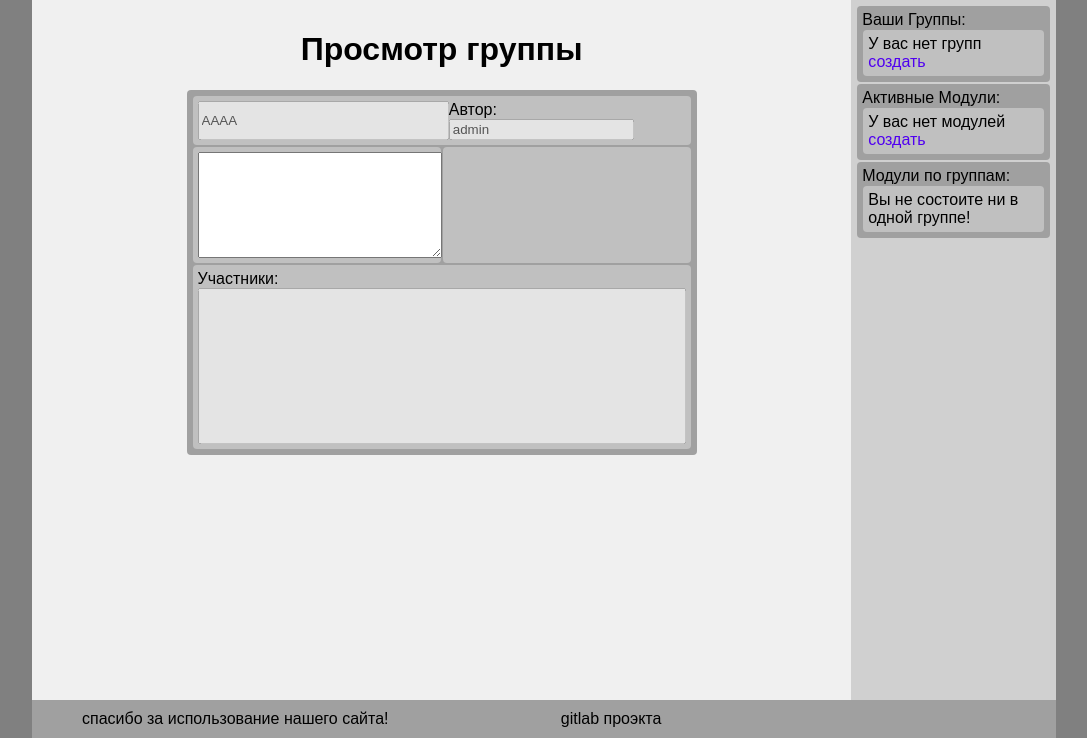
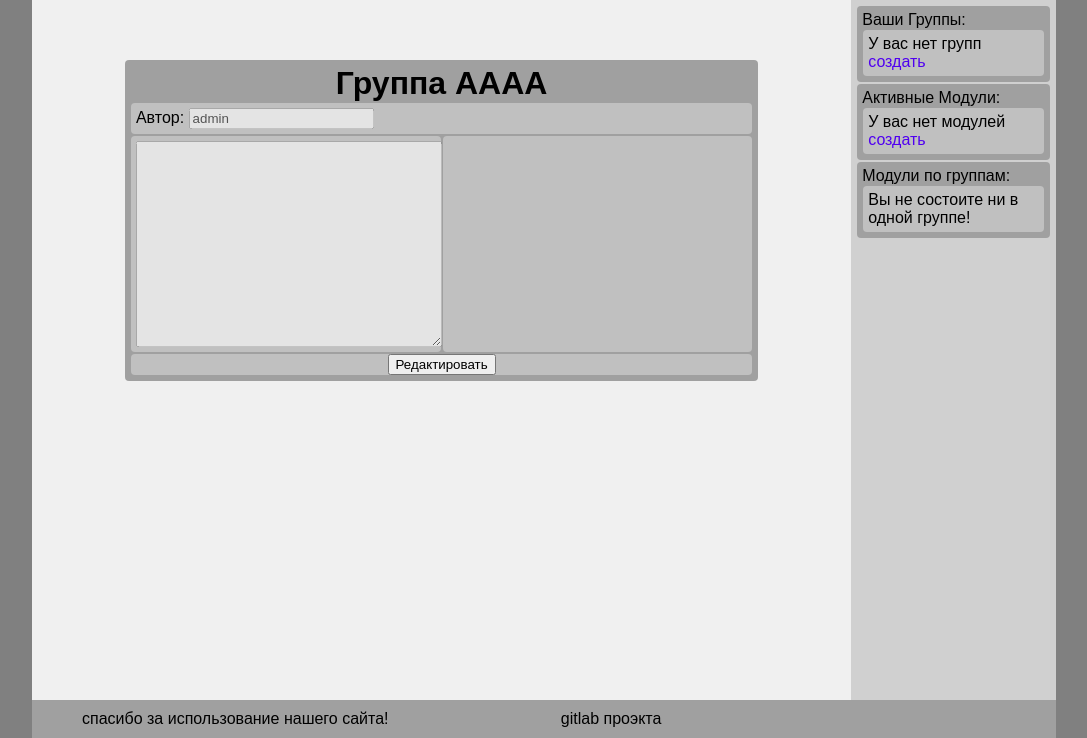
Before and after one commit to maximalekseenko/testing-system, a Django app: a page that uses groups/templates/group_show.html in a window 1280 px wide. Shown: the part 62-800 px from the top of the page, without its empty margins (96-1183 px from the left). Run offline with Django 3.2, Linux system fonts and the light colour scheme; a user stored in the database is signed in; data comes from the database, SQL or seed files in the repository; both versions use the stored data as it was after the commit.

Commit message:
html css rework(bigbox; submitbox)

```diff
--- a/groups/templates/group_show.html
+++ b/groups/templates/group_show.html
@@ -1,52 +1,43 @@
 {% extends './base.html' %}
 
 {% block content %}
-    <h1 align="center">{{pagename}}</h1>
-    <form method="POST" id="form">
-        {% csrf_token %}
 
-        <div class="flex flex-col box" style="margin: auto; width: 500px;">
+<div class="bigbox">
+
+    <h1>{{tr_group}} {{group.name}}</h1>
+
+    <form method="POST" id="form"> {% csrf_token %}
+
         <div class="flex flex-sb component2">
-                <input value="{{group.name}}" disabled=true maxlength="32" style="width: 50%"/>
             <div>
                 {{tr_author}}:
                 <input value="{{group.author}}" disabled=true/>
             </div>
         </div>
-            {{group.description}}
+
+
         <div class="flex">
             <div class="flex-col component2" style="width: 50%">
-                    <textarea style="width: 100%; resize: vertical; height: 100px">{{group.description}}</textarea>
+                <textarea style="width: 100%; resize: vertical; height: 200px" disabled=true>{{group.description}}</textarea>
             </div>
-                <div class="flex-col component2" style="width: 50%"></div>
+
+            <div class="flex-col component2" style="width: 50%">
+
             </div>
-            <div class="flex-col component2">
-                {{ form.members.label }}:
-                {{ form.members }}
-                {% if action == "create" or action == "edit" %}
-                <div class="flex" id="mem_edit_div">
-                    <select id="mem_select">
-                        {% for user in all_users %}
-                        <option value="{{user.username}}">{{user.username}}</option>
-                        {% endfor %}
-                    </select>
-                    <input type="button" value="add" onclick="mem_add_btn_click()">
-                    <input type="button" value="remove" onclick="mem_rem_btn_click()">
         </div>
+
+
+        <div class="submitbox">
+            {% if gr_action == "edit" %}
+            <input type="button" onclick="gr_edit()" value={{tr_edit}}>
+            {% endif %}
+
+            {% if gr_action == "join" %}
+            <input type="button" onclick="gr_join()" value={{tr_join}}>
             {% endif %}
         </div>
 
-            <div class="flex" style="width: 100%;">
-                <div style="margin: auto;">
-                    {% if action == "create" or action == "edit" %}
-                    <input type="button" onclick="mem_create()" value={{buttonname}}>
-                    {% endif %}
-                    {% if action == "edit" %}
-                    <input type="button" onclick="mem_delete()" value="Удалить">
-                    {% endif %}
+    </form>
 </div>
-            </div>
-        </div>
-    </form>
 
 {% endblock %}
--- a/groups/views.py
+++ b/groups/views.py
@@ -40,7 +40,7 @@ def ShowView(request, id):
     if not request.user.is_authenticated:
         return redirect("/accounts/register/")
 
-    context = get_base_context(request, 'Просмотр группы', 'Сохравнить')
+    context = get_base_context(request)
     #get group
     try:
         context['group'] = Group.objects.get(id=id)
@@ -67,12 +67,8 @@ def ShowView(request, id):
         context['group'].save()
         return redirect(f'/groups/{id}/')
     #if POST-end
-    context['form'] = GroupForm(initial={
-            'name'      : context['group'].name,
-            'author'    : context['group'].author,
-            'members'   : "\r\n".join(map(str, context['group'].members.all())),
-        } )
-    context['all_users']    = User.objects.all()
-    context['members']      = " ".join(list(map(lambda m: m.username, context['group'].members.all())))
+
+    if context['group'].author == request.user: context["gr_action"] = "edit"
+    elif not context['group'].members.contains(request.user): context["gr_action"] = "join"
     return render(request, 'group_show.html', context)
 #ShowGroupView-end
--- a/static/css/common-base.css
+++ b/static/css/common-base.css
@@ -49,3 +49,8 @@ a:any-link:focus {
 a {
     text-decoration: none;
 }/*a-end*/
+
+h1 {
+    margin: 0px;
+    text-align: center;
+}
--- a/static/css/common-class.css
+++ b/static/css/common-class.css
@@ -36,9 +36,20 @@ div#sider{
 }
 .bigbox {
     margin: auto;
-    width: 550px;
     border-radius: 4px;
     border-color: #A0A0A0;
     background-color: #A0A0A0;
     padding: 5px;
+    width: 80%;
+    margin-top: 50px;
+    display: flex;
+    flex-direction: column;
 }
+
+.submitbox {
+    text-align: center;
+    border-radius: 4px;
+    border-color: #C0C0C0;
+    background-color: #C0C0C0;
+    margin: 1px;
+}
--- a/static/py/view.py
+++ b/static/py/view.py
@@ -53,7 +53,9 @@ def get_base_context(request, pagename="", buttonname=""):
         context['tr_group_name'] = "Название группы"
         context['tr_description'] = "Описание"
         context['tr_create'] = "Создать"
-        context['tr_'] = ""
+        context['tr_edit'] = "Редактировать"
+        context['tr_join'] = "Вступить"
+        context['tr_group'] = "Группа"
     else:
         context['tr_registration'] = "Registration"
         context['tr_register'] = "Register"
```
Also changed, not shown: accounts/templates/registration/login.html (+13 -7 lines), accounts/templates/registration/register.html (+14 -7 lines), groups/templates/group_create.html (+14 -8 lines), db.sqlite3. Lines whose indentation alone changed are shown as unchanged.
